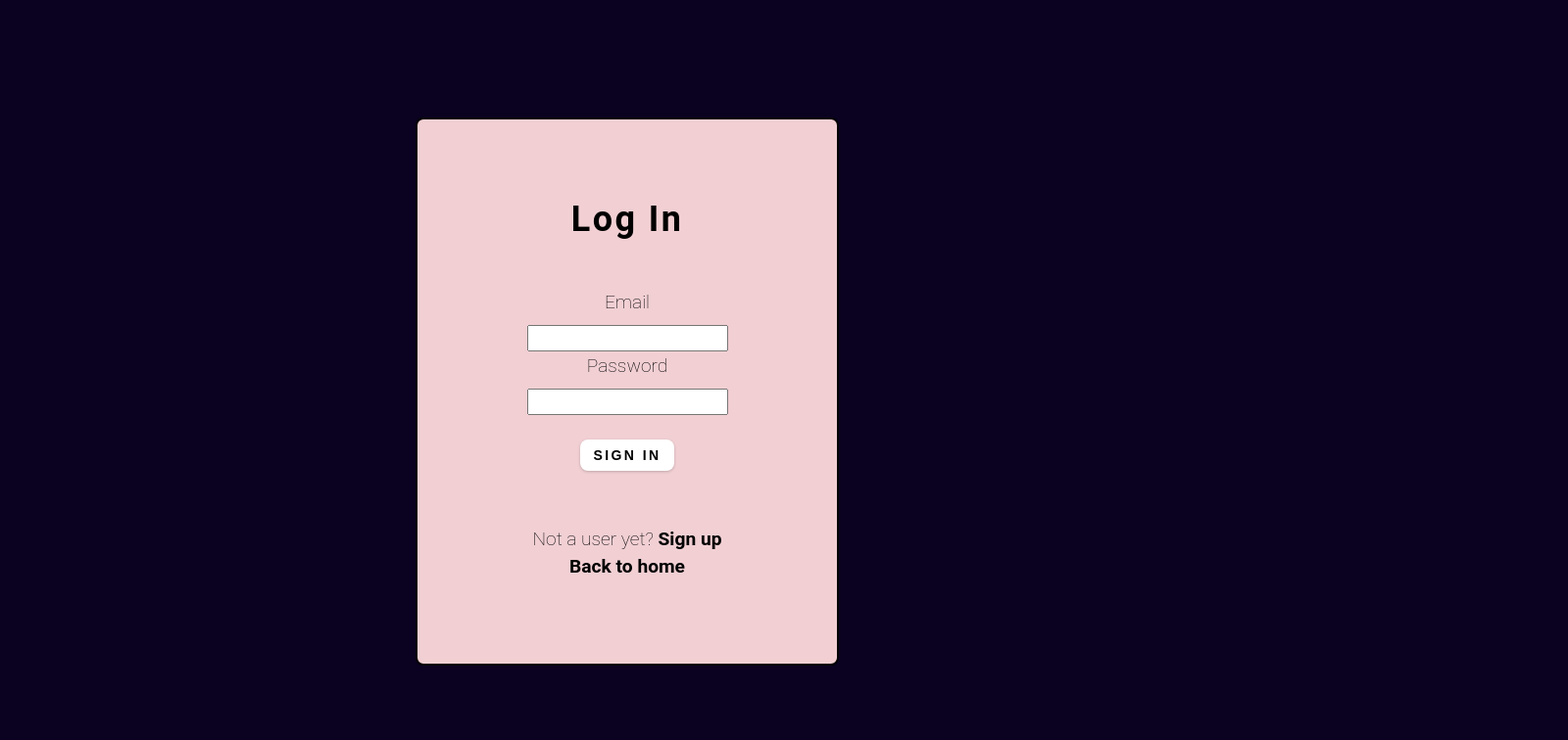
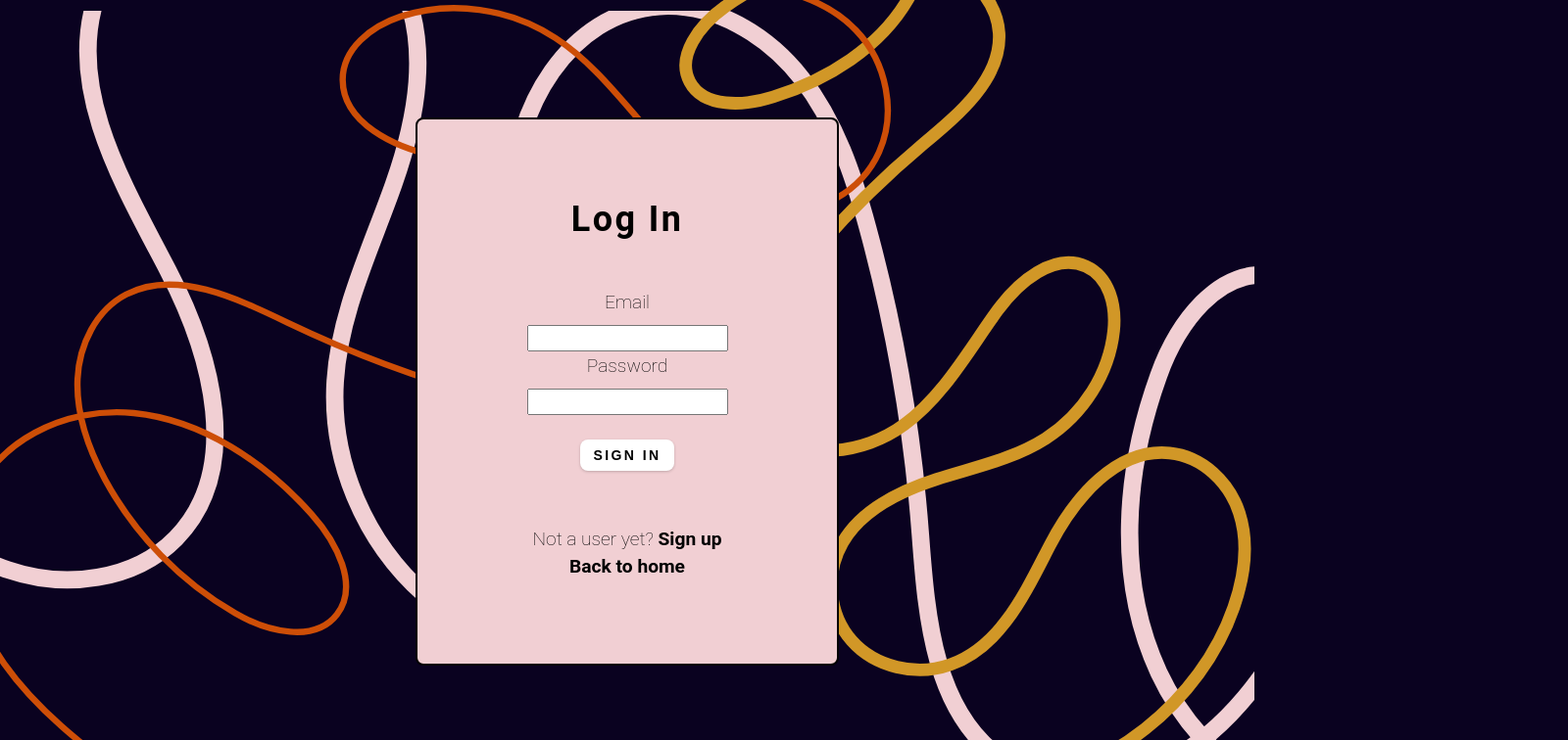
Before and after one commit to reinforced-eevee/occasio, a React app: page /login in a window 1280 px wide. Shown: the top 756 px of the page at 98% size, 1600 px wide, since content can reach past the window. Built offline with nearby package versions, Linux system fonts and the light colour scheme; a web font is replaced by a local one.

Commit message:
added backgrounds to login and signup pages

```diff
--- a/src/components/Login.jsx
+++ b/src/components/Login.jsx
@@ -1,6 +1,10 @@
 import React, { useState } from 'react';
 import { useNavigate } from 'react-router-dom';
 import '../styling/Login.css';
+import '../styling/SplashMain.css'
+import NineSVG from '../assets/9.svg'
+import SevenSVG from '../assets/7.svg'
+import EightSVG from '../assets/8.svg'
 
 const Login = () => {
   const navigate = useNavigate();
@@ -42,6 +46,9 @@ const Login = () => {
 
   return (
     <div className='page-container'>
+      <img src={NineSVG} alt='9' className='overlay-svg nine-svg' />
+      <img src={SevenSVG} alt='7' className='overlay-svg seven-svg' />
+      <img src={EightSVG} alt='8' className='overlay-svg eight-svg' />
       <div className='login-center'>
         <h2>Log in</h2>
         <form onSubmit={handleSubmit} className='login-form'>
--- a/src/components/Signup.jsx
+++ b/src/components/Signup.jsx
@@ -1,5 +1,9 @@
 import React, { useState, useEffect } from 'react';
 import { useNavigate } from 'react-router-dom';
+import '../styling/SplashMain.css'
+import NineSVG from '../assets/9.svg'
+import SevenSVG from '../assets/7.svg'
+import EightSVG from '../assets/8.svg'
 
 const SignUp = () => {
   const navigate = useNavigate();
@@ -51,6 +55,9 @@ const SignUp = () => {
 
   return (
     <div className='page-container'>
+      <img src={NineSVG} alt='9' className='overlay-svg nine-svg' />
+      <img src={SevenSVG} alt='7' className='overlay-svg seven-svg' />
+      <img src={EightSVG} alt='8' className='overlay-svg eight-svg' />
       <div className='login-center'>
         <h2>Sign Up Page</h2>
         <form onSubmit={handleSubmit} className='login-form'>
--- a/src/styling/Login.css
+++ b/src/styling/Login.css
@@ -17,6 +17,7 @@
   padding: 5rem 4rem;
   border-radius: var(--radius);
   border: 2px solid var(--black);
+  z-index: 100;
 }
 .login-center h2 {
   margin-bottom: 3rem;
```
